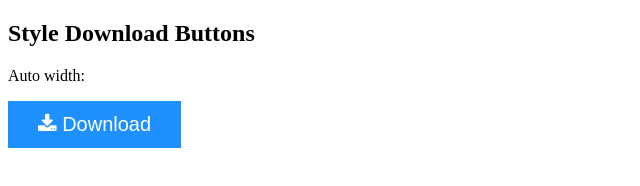
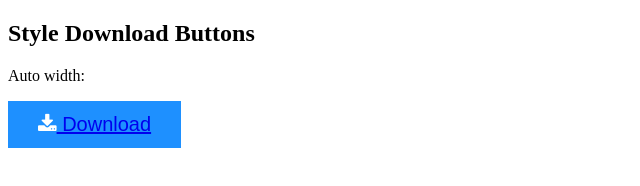
Before and after one commit to Priyadharshan134/opinionpoll, a plain HTML site: page index.html in a window 1280 px wide. Shown: the whole page, without its empty margins (0-640 px from the left). Drawn offline with Linux system fonts and the light colour scheme.

Commit message:
Update index.html

```diff
--- a/index.html
+++ b/index.html
@@ -25,7 +25,7 @@
 <h2>Style Download Buttons</h2>
 
 <p>Auto width:</p>
-<button class="btn"><i class="fa fa-download"></i> Download</button>
+  <button class="btn"><i class="fa fa-download"></i><a href="OpinonPoll.apk"> Download</a></button>
 
 
 </body>
```
